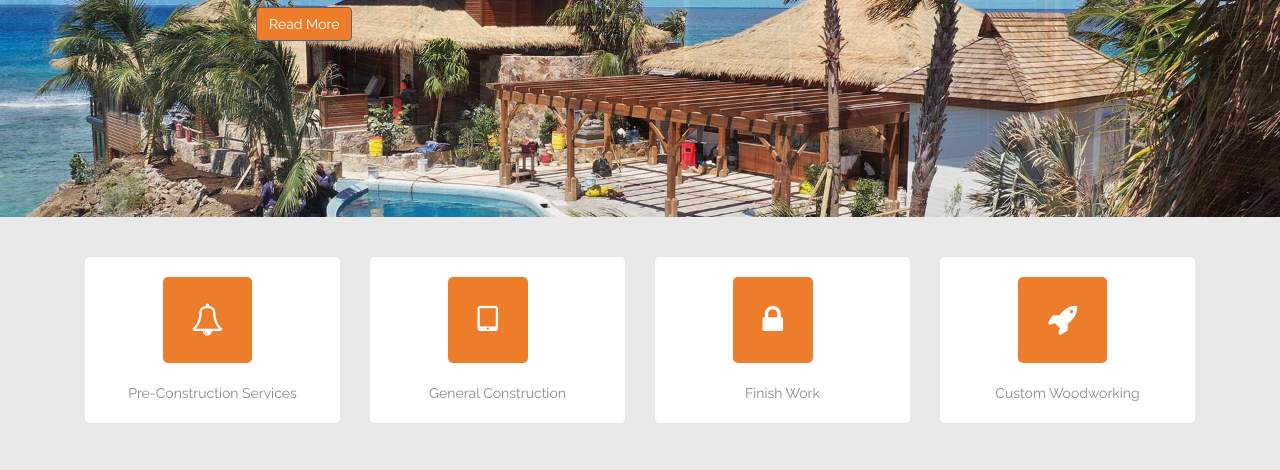
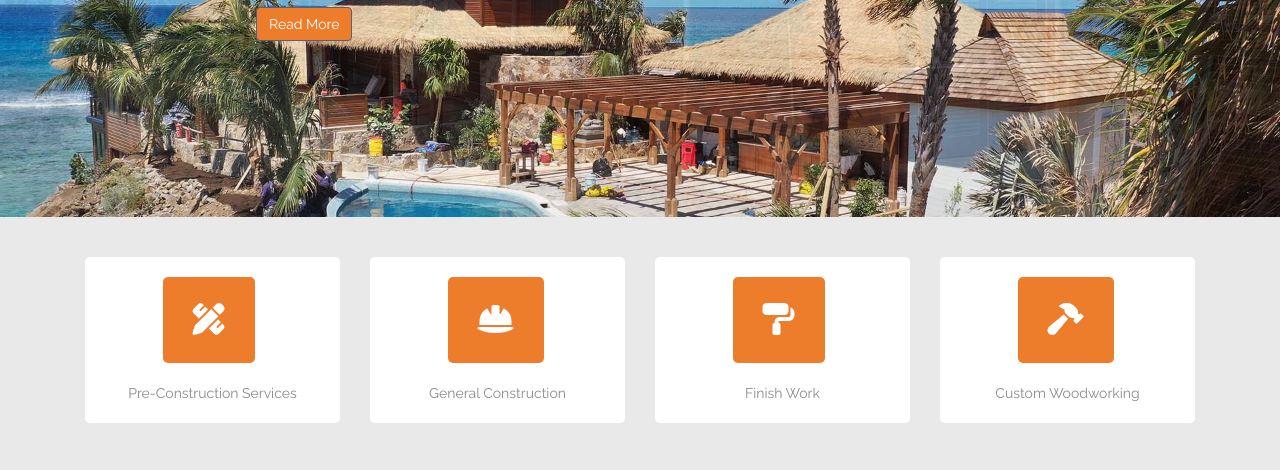
Before and after one commit to CariRich/AGS-OnePage, a plain HTML site: page index.html in a window 1280 px wide. Shown: the part 330-800 px from the top of the page. Drawn offline with Linux system fonts and the light colour scheme.

Commit message:
Font icons kit updated and appropriate icons for services included.

```diff
--- a/index.html
+++ b/index.html
@@ -55,7 +55,8 @@ ddsmoothmenu.init({
 })
 
 </script>
-
+      <!--Font Awesome Icons Kit-->
+	  <script src="https://kit.fontawesome.com/eb8d4b88f1.js" crossorigin="anonymous"></script>
   </head>
   <body>
     <header>
@@ -109,7 +110,7 @@ ddsmoothmenu.init({
         	<div class="item project-post">
 						<div class="templatemo_about_box">
                         	<div class="square_coner">
-                     		   <span class="texts-a"><i class="fa fa-bell-o"></i></span>
+                     		   <span class="texts-a"><i class="fas fa-pencil-ruler"></i></span>
                       	  </div>
                      	   Pre-Construction Services</div>
 						<div class="col-xs-12 col-sm-6 col-md-3 hover-box" >
@@ -124,7 +125,7 @@ ddsmoothmenu.init({
         	<div class="item project-post">
 						<div class="templatemo_about_box">
                         	<div class="square_coner">
-                     		   <span class="texts-a"><i class="fa fa-tablet"></i></span>
+                     		   <span class="texts-a"><i class="fas fa-hard-hat"></i></span>
                             </div>
                      	   General Construction</div>
 						<div class="col-xs-6 col-sm-6 col-md-3 hover-box" >
@@ -138,7 +139,7 @@ ddsmoothmenu.init({
         	<div class="item project-post">
 						<div class="templatemo_about_box">
                         	<div class="square_coner">
-                     		   <span class="texts-a"><i class="fa fa-lock"></i></span>
+                     		   <span class="texts-a"><i class="fas fa-paint-roller"></i></span>
                             </div>
                      	   Finish Work</div>
 						<div class="col-xs-6 col-sm-6 col-md-3 hover-box" >
@@ -152,7 +153,7 @@ ddsmoothmenu.init({
         	<div class="item project-post">
 						<div class="templatemo_about_box">
                         	<div class="square_coner">
-                     		   <span class="texts-a"><i class="fa fa-rocket"></i></span>
+                     		   <span class="texts-a"><i class="fas fa-hammer"></i></span>
                       	  </div>
                      	   Custom Woodworking</div>
 						<div class="col-xs-6 col-sm-6 col-md-3 hover-box" >
```
